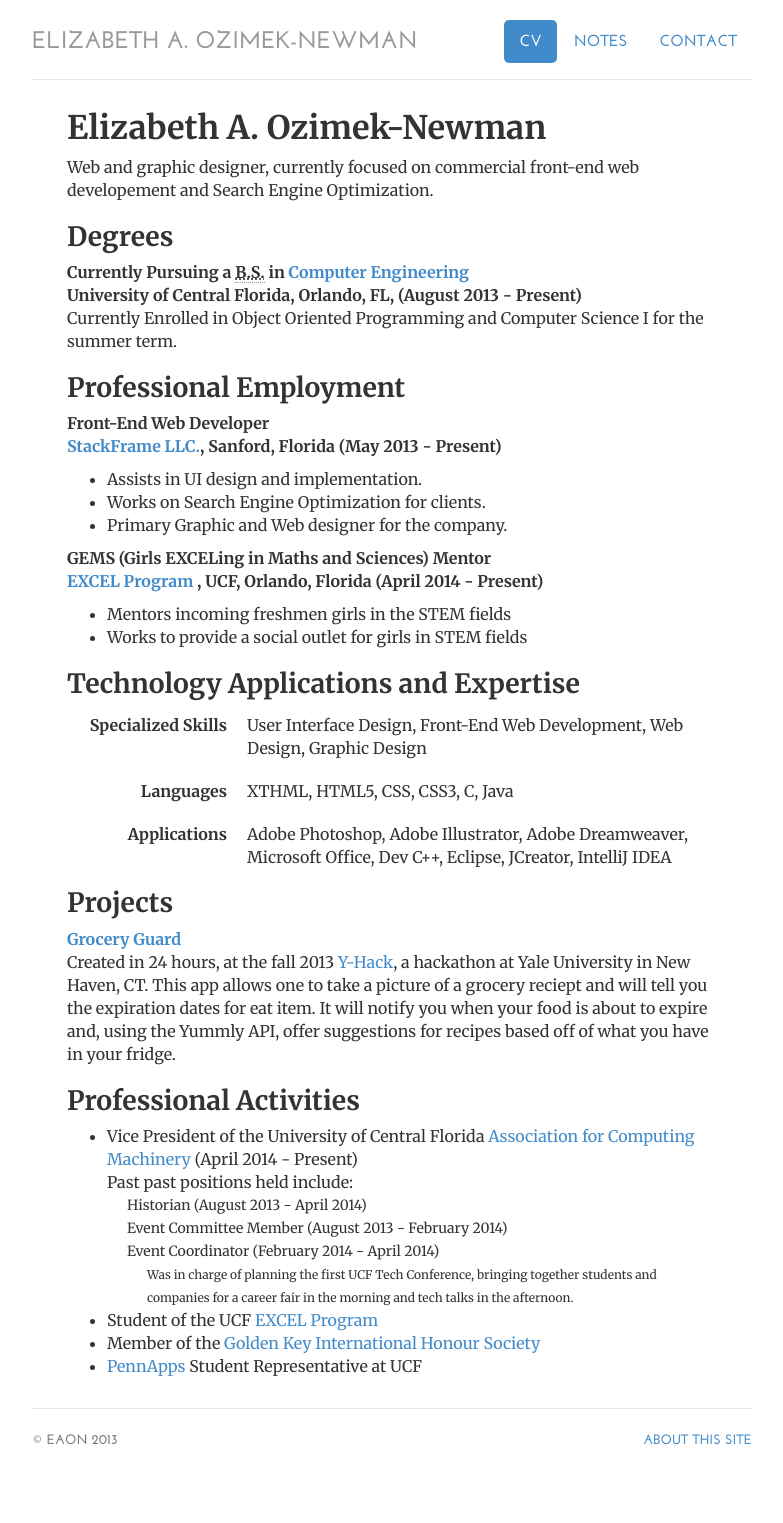
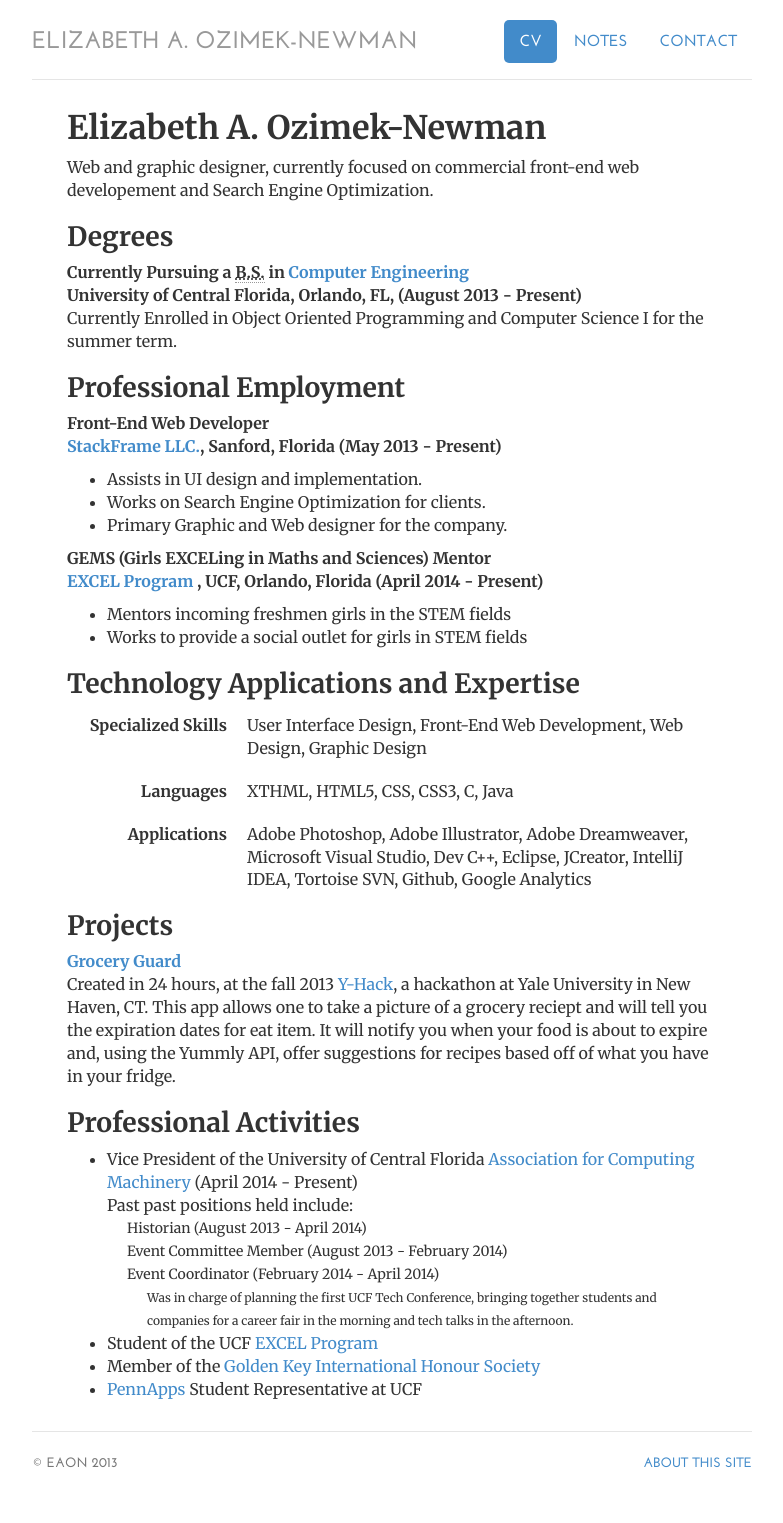
Before and after one commit to vitamessor/vitamessor.github.io, a Jekyll site: the page built from cv/index.html, in a window 1280 px wide. Shown: the whole page, without its empty margins (248-1031 px from the left). Built offline with Jekyll 4.4.1, drawn with Linux system fonts in a browser that asks for light colours; before the commit the page ends 1501 px from its top, so only the background shows below that.

Commit message:
Added Applications
and fixed spelling issues

```diff
--- a/cv/index.html
+++ b/cv/index.html
@@ -44,7 +44,7 @@ contact: passive
 					</dl>
 					<dl class="dl-horizontal">
 						<dt>Applications</dt>
-						<dd>Adobe Photoshop, Adobe Illustrator, Adobe Dreamweaver, Microsoft Office, Dev C++, Eclipse, JCreator, IntelliJ IDEA </dd>
+						<dd>Adobe Photoshop, Adobe Illustrator, Adobe Dreamweaver, Microsoft Visual Studio, Dev C++, Eclipse, JCreator, IntelliJ IDEA, Tortoise SVN, Github, Google Analytics</dd>
 					</dl>
 
 				<h2>Projects</h2>
```
